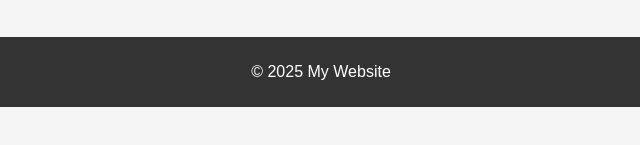
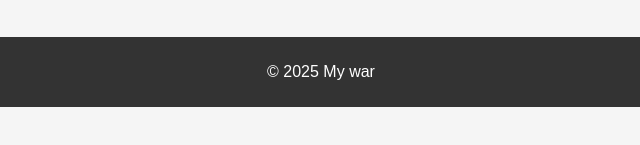
Before and after one commit to Varcoder-123/company-app, a plain HTML site: page login-page/index.html in a window 1280 px wide. Shown: the part 231-376 px from the top of the page, 319-959 px from the left. Drawn offline with Linux system fonts and the light colour scheme.

Commit message:
this is another change

```diff
--- a/login-page/index.html
+++ b/login-page/index.html
@@ -19,7 +19,7 @@
     </section>
 
     <footer>
-        <p>© 2025 My Website</p>
+        <p>© 2025 My war</p>
     </footer>
 </body>
 
```
